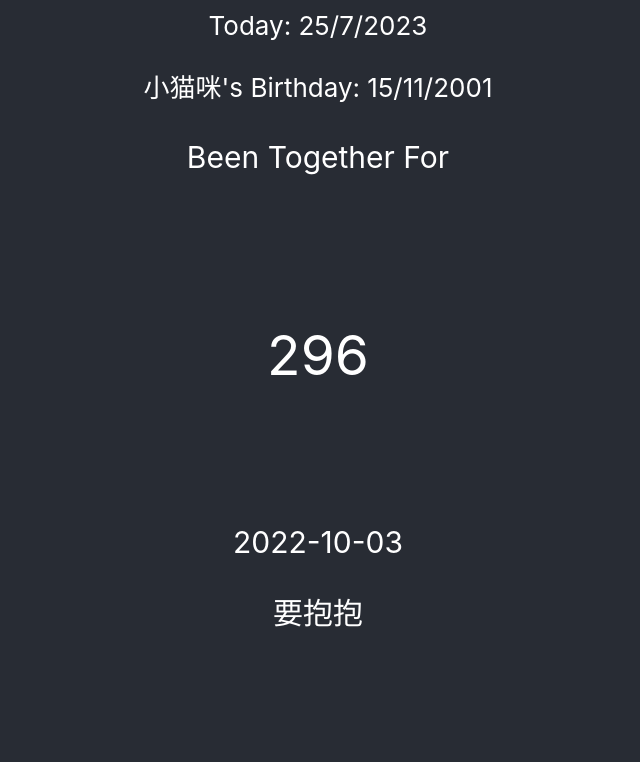
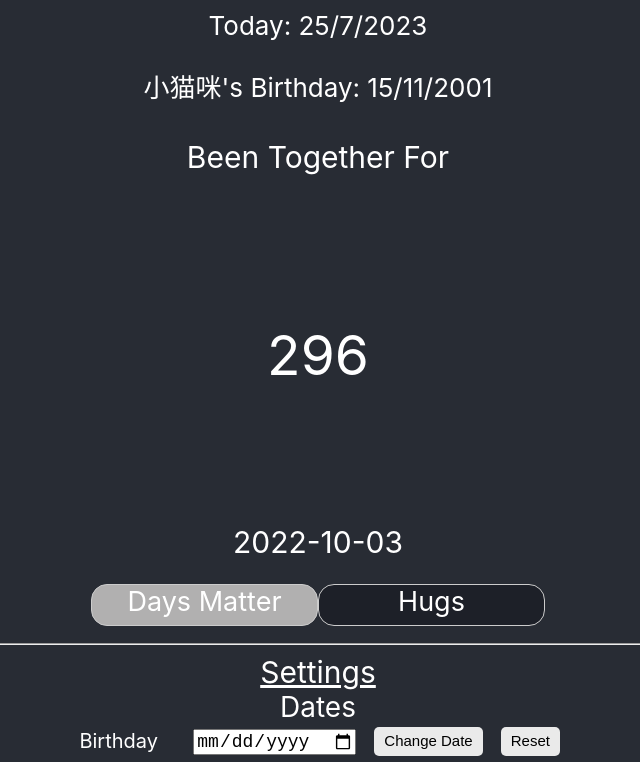
Before and after one commit to alwinchoi/Webpage, a React (Create React App) app in the folder my-app/: page / in a window 1280 px wide. Shown: the top 762 px of the page, without its empty margins (322-962 px from the left). Built offline with nearby package versions, Linux system fonts and the light colour scheme.

Commit message:
hid the slider and used labels to represents buttons
The logic behind this is the design more scalable as I add more features onto it, so that I can just increase the slider width as well as adding more labels

```diff
--- a/my-app/src/Component/Hug.js
+++ b/my-app/src/Component/Hug.js
@@ -14,18 +14,13 @@ const Hug = props => {
     return (
         <div className="image-div">
             {/* return different versions based on the sliderVal */}
-            <div className="top">要抱抱</div>
+            <div className="top">欠抱抱</div>
             {props.image && <img src={props.image} className="image"></img>}
             <div className="center">{props.hug}</div>
             <div className="bottom">
                 <button id="add" onClick={UpdateHugs}>要抱抱</button>   <button id="minus" onClick={UpdateHugs}>還抱抱</button>
             </div>
         </div>
-        //     <div>
-
-        //         Hug Component
-        //         <button>要抱抱還欠</button>
-        //     </div>
     )
 }
 
--- a/my-app/src/Component/MainBody.js
+++ b/my-app/src/Component/MainBody.js
@@ -42,17 +42,24 @@ const MainBody = props => {
 
     const setSlider = () => {
         const slider = document.getElementById('mySlider')
-        console.log(slider.value)
         SetSliderVal(slider.value)
         // slider.value = toString(event.target.value)
     }
 
-    const getButtonStyle = () => {
-        if (sliderVal <= 50) {
+    const getLabelClass = (id) => {
+        // console.log("here")
+        if (sliderVal < 100) {
             // left slide
-            return "buttonBlack"
+            return (id === 0) ? "slider-label-selected" : "slider-label";
         }
-        return "buttonWhite"
+        return (id === 1) ? "slider-label-selected" : "slider-label";
+    }
+
+    const returnComponent = () => {
+        if (sliderVal < 100) {
+            return <CountDays title={props.title} image={props.image} an={props.an} />
+        }
+        return <Hug hug={props.hug} SetHug={props.SetHug} />
     }
 
     return (
@@ -63,14 +70,13 @@ const MainBody = props => {
                     {props.nickname}'s Birthday: {FormatBirthday()} {calculateDiff()}
                 </p>
             </div>
-            <CountDays title={props.title} image={props.image} an={props.an} />
-            <Hug hug={props.hug} SetHug={props.SetHug} />
+            {returnComponent()}
             {/* slider */}
-            <div>
-                <input type="range" min="0" max="100" value={sliderVal} id="mySlider" name="mySlider" step="100" onInput={setSlider}></input>
-                <button class={getButtonStyle()}> Test </button>
-                <label>test</label>
-                {/* value="50" */}
+            <div className="sliderContainer">
+                <div className="slider-label-container">
+                    <label class={getLabelClass(0)}>Days Matter</label><label class={getLabelClass(1)}> Hugs</label>
+                </div>
+                <input type="range" min="0" max="100" value={sliderVal} id="mySlider" className="slider" step="100" onInput={setSlider}></input>
                 {/* onInput={setSlider}  */}
             </div>
             <hr style={{ marginBlockEnd: "0.35em" }}></hr> {/* marginBlockStart: "0.35em", */}
--- a/my-app/src/css/MainBody.css
+++ b/my-app/src/css/MainBody.css
@@ -59,3 +59,59 @@
 .buttonWhite {
     background-color: white;
 }
+
+.sliderContainer {
+    width: 100%;
+    height: 100%;
+    align-items: center;
+    justify-content: center;
+    position: relative;
+    padding-bottom: 50px;
+}
+
+.slider {
+    position: absolute;
+    width: 450px;
+    top: 50%;
+    left: 50%;
+    transform: translate(-50%, -50%);
+    height: 40px;
+    /* display: None; */
+    appearance: none;
+    opacity: 0;
+}
+
+.slider-label-container {
+    position: absolute;
+    top: 50%;
+    left: 50%;
+    transform: translate(-50%, -50%);
+    display: flex;
+    align-items: center;
+    justify-content: center;
+}
+
+.slider-label {
+    /* position: absolute;
+    top: 50%;
+    left: 50%; */
+    border-radius: 16px;
+    height: 40px;
+    font-size: 27px;
+    text-align: center;
+    border: 1px solid #ccc;
+    width: 225px;
+    user-select: none;
+    background-color: #1d2028;
+}
+
+.slider-label-selected {
+    border-radius: 16px;
+    height: 40px;
+    font-size: 27px;
+    text-align: center;
+    border: 1px solid #ccc;
+    width: 225px;
+    user-select: none;
+    background-color: #b1b0b0;
+}
```
